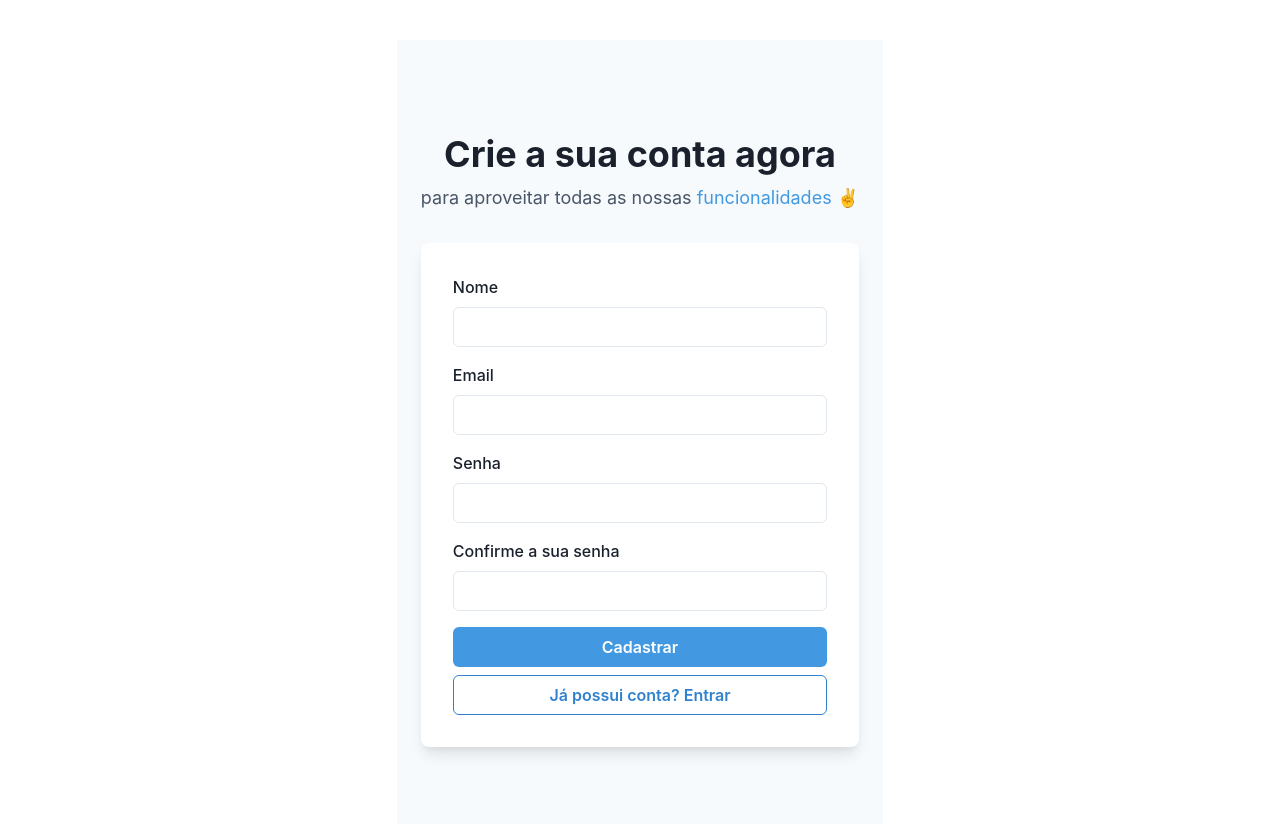
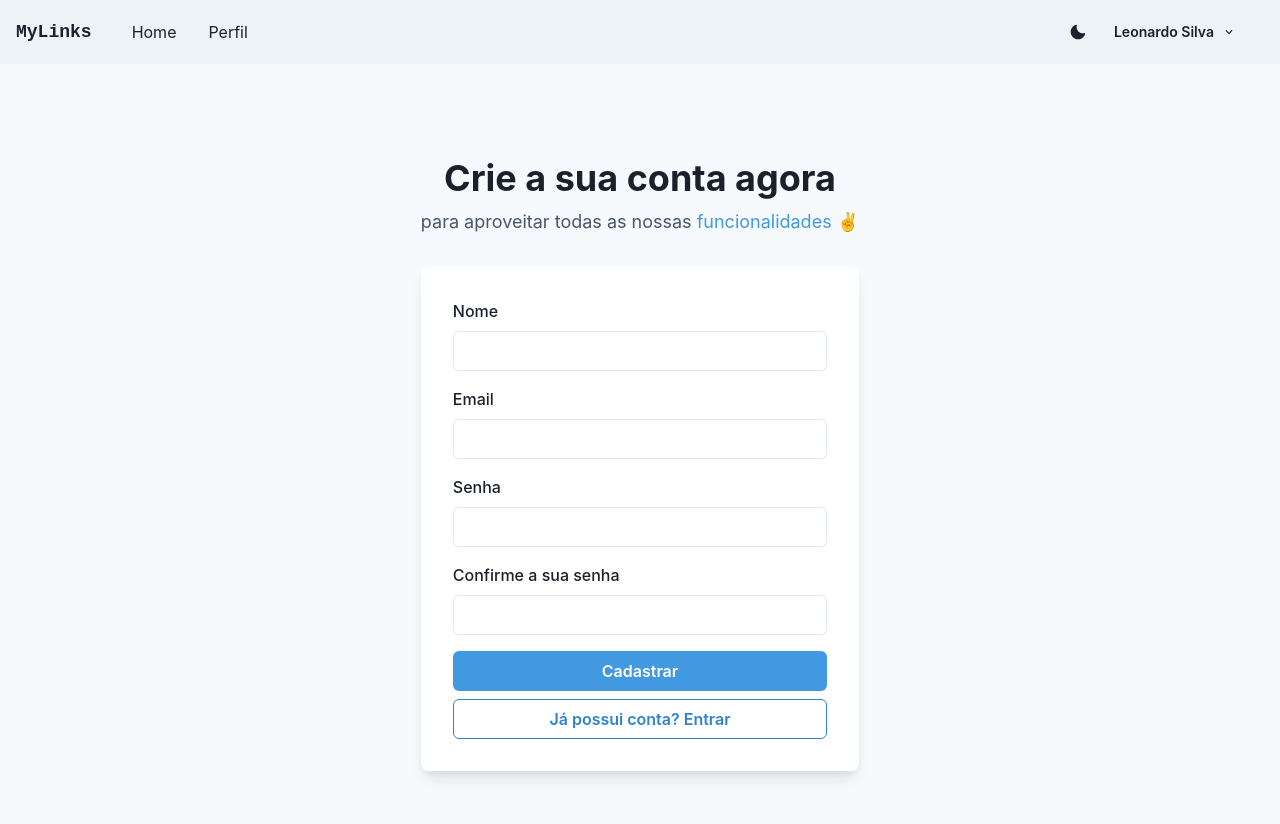
Before and after one commit to leosilva-dev/mylinks-frontend, a React (Vite) app: page /cadastrar in a window 1280 px wide. Shown: the top 824 px of the page. Built offline with nearby package versions, Linux system fonts and the light colour scheme.

Commit message:
Adding pageDefaultLayout & Header

```diff
--- a/src/pages/sign-up/SignUp.tsx
+++ b/src/pages/sign-up/SignUp.tsx
@@ -64,7 +64,7 @@ export const SignUp: React.FC = () => {
                   _hover={{
                     bg: "blue.500",
                   }}
-                  onClick={() => navigate("/home")}
+                  onClick={() => navigate("/profile")}
                 >
                   Cadastrar
                 </Button>
--- a/src/routes/AppRoutes.tsx
+++ b/src/routes/AppRoutes.tsx
@@ -1,5 +1,5 @@
 import React from "react";
-import { Route, Routes } from "react-router-dom";
+import { Navigate, Route, Routes } from "react-router-dom";
 import { Home, UserProfile, SignIn, SignUp, LinksSetup } from "../pages";
 import { ROLES } from "../shared/auth/roles";
 import { PrivateRoute } from "./PrivateRoute";
@@ -21,7 +21,7 @@ export const AppRoutes: React.FC = () => {
         element={<PrivateRoute roles={[ROLES.USER]} component={LinksSetup} />}
       />
 
-      <Route path="*" element={<Home />} />
+      <Route path="*" element={<Navigate to="/" />} />
     </Routes>
   );
 };
--- /dev/null
+++ b/src/shared/components/header/Header.tsx
@@ -0,0 +1,146 @@
+import {
+  Box,
+  Flex,
+  Link,
+  Button,
+  Menu,
+  MenuButton,
+  MenuList,
+  MenuItem,
+  MenuDivider,
+  useDisclosure,
+  useColorModeValue,
+  Stack,
+  useColorMode,
+  HStack,
+  IconButton,
+} from "@chakra-ui/react";
+import {
+  ChevronDownIcon,
+  CloseIcon,
+  HamburgerIcon,
+  MoonIcon,
+  SunIcon,
+} from "@chakra-ui/icons";
+
+interface IMenuLinks {
+  name: string;
+  route: string;
+}
+const MenuLinks: IMenuLinks[] = [
+  { name: "Home", route: "/home" },
+  { name: "Perfil", route: "/profile" },
+];
+
+const NavLink = (menulink: IMenuLinks) => {
+  return (
+    <Link
+      px={2}
+      py={1}
+      rounded={"md"}
+      _hover={{
+        textDecoration: "none",
+        bg: useColorModeValue("primary", "primary"),
+        borderColor: "primary",
+        color: useColorModeValue("primary", "primary"),
+      }}
+      href={menulink.route}
+    >
+      {menulink.name}
+    </Link>
+  );
+};
+
+export const Header: React.FC = () => {
+  const isAuthenticated = true; /* Refactor: get value from userContext */
+  const { colorMode, toggleColorMode } = useColorMode();
+  const { isOpen, onOpen, onClose } = useDisclosure();
+  return (
+    <>
+      <Box bg={useColorModeValue("gray.100", "gray.900")} px={4}>
+        <Flex h={16} alignItems={"center"} justifyContent={"space-between"}>
+          <IconButton
+            size={"md"}
+            icon={isOpen ? <CloseIcon /> : <HamburgerIcon />}
+            aria-label={"Open Menu"}
+            display={{ md: "none" }}
+            onClick={isOpen ? onClose : onOpen}
+          />
+          <HStack spacing={8} alignItems={"center"}>
+            <Link
+              href={"/"}
+              _hover={{
+                textDecoration: "none",
+                bg: useColorModeValue("primary", "primary"),
+                borderColor: "primary",
+                color: useColorModeValue("primary", "primary"),
+              }}
+            >
+              <Box fontWeight={"bold"} fontSize={18} fontFamily={"monospace"}>
+                MyLinks
+              </Box>
+            </Link>
+            <HStack
+              as={"nav"}
+              spacing={4}
+              display={{ base: "none", md: "flex" }}
+            >
+              {isAuthenticated
+                ? MenuLinks.map((link) => (
+                    <NavLink
+                      key={link.name}
+                      name={link.name}
+                      route={link.route}
+                    />
+                  ))
+                : null}
+            </HStack>
+          </HStack>
+          <Flex alignItems={"center"}>
+            <Button onClick={toggleColorMode}>
+              {colorMode === "light" ? <MoonIcon /> : <SunIcon />}
+            </Button>
+            {isAuthenticated ? (
+              <Menu>
+                <MenuButton>
+                  <Button
+                    variant={"Link"}
+                    bg={"primary"}
+                    size={"sm"}
+                    mr={4}
+                    color={useColorModeValue("primary", "primary")}
+                    rightIcon={<ChevronDownIcon />}
+                    _hover={{
+                      textDecoration: "none",
+                      bg: useColorModeValue("primary", "primary"),
+                      borderColor: "primary",
+                      color: useColorModeValue("primary", "primary"),
+                    }}
+                  >
+                    Leonardo Silva
+                  </Button>
+                </MenuButton>
+                <MenuList>
+                  <MenuItem>Preferências</MenuItem>
+                  <MenuItem>Perfil</MenuItem>
+                  <MenuDivider />
+                  <MenuItem>Sair</MenuItem>
+                </MenuList>
+              </Menu>
+            ) : null}
+          </Flex>
+        </Flex>
+
+        {isOpen ? (
+          <Box pb={4} display={{ md: "none" }}>
+            <Stack as={"nav"} spacing={4}>
+              {MenuLinks.map((link) => (
+                <NavLink key={link.name} name={link.name} route={link.route} />
+              ))}
+            </Stack>
+          </Box>
+        ) : null}
+      </Box>
+    </>
+  );
+};
--- a/src/shared/layout/LayoutPageDefault.tsx
+++ b/src/shared/layout/LayoutPageDefault.tsx
@@ -1,23 +1,10 @@
-import { Wrap, WrapItem, Center } from "@chakra-ui/react";
+import { Header } from "../components/header/Header";
 
 export const LayoutPageDefault: React.FC = ({ children }) => {
   return (
     <>
-      {/* <Header /> */}
-      <Wrap
-        marginRight={{ md: 100, sm: 30 }}
-        marginLeft={{ md: 100, sm: 30 }}
-        marginTop={{ md: 10, sm: 5 }}
-        marginBottom={{ md: 30, sm: 5 }}
-        justify={"center"}
-        overflow={"hidden"}
-        h={"full"}
-        w={"auto"}
-      >
-        <WrapItem>
-          <Center>{children}</Center>
-        </WrapItem>
-      </Wrap>
+      <Header />
+      {children}
     </>
   );
 };
```
